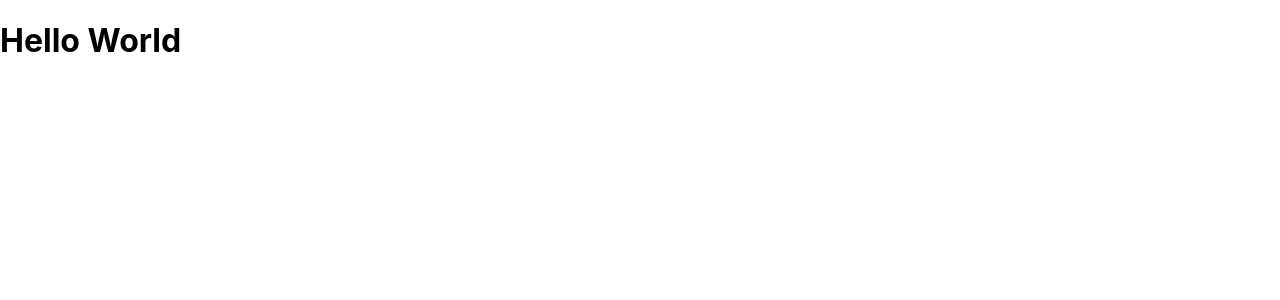
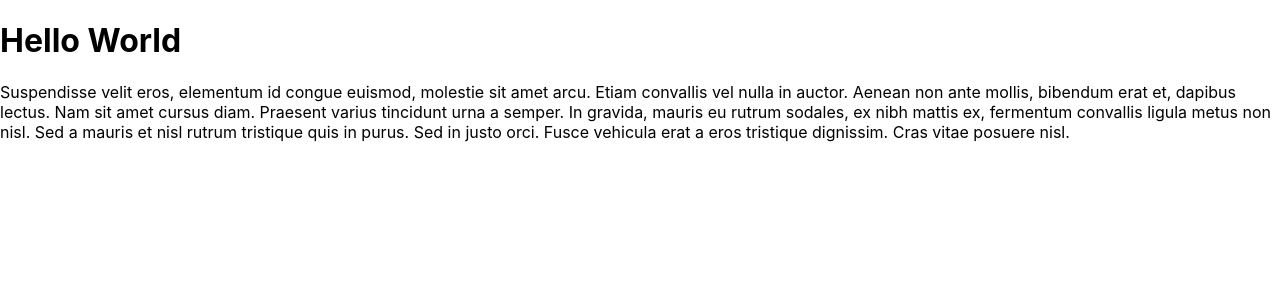
Before and after one commit to souzamarques/programador-full-stack-javascript, a React (Create React App) app in the folder Módulo 9 - React/02 - My First App/my-first-app/: page / in a window 1280 px wide. Shown: the top 300 px of the page. Built offline with nearby package versions, Linux system fonts and the light colour scheme.

Commit message:
Resolução do Exercício: criando um component Lorem Ipsum

```diff
--- a/Módulo 9 - React/02 - My First App/my-first-app/src/App.js
+++ b/Módulo 9 - React/02 - My First App/my-first-app/src/App.js
@@ -1,10 +1,12 @@
 import React from 'react';
 import HelloWorld from './Hello';
+import LoremIpsum from './component/Lorem';
 
 function App() {
   return (
     <div>
       <HelloWorld />
+      <LoremIpsum />
     </div>
   );
 }
--- /dev/null
+++ b/Módulo 9 - React/02 - My First App/my-first-app/src/component/Lorem.js
@@ -0,0 +1,18 @@
+import React from 'react';
+
+const LoremIpsum = () => {
+    return (
+        <p>
+            Suspendisse velit eros, elementum id congue euismod, molestie sit
+            amet arcu. Etiam convallis vel nulla in auctor. Aenean non ante
+            mollis, bibendum erat et, dapibus lectus. Nam sit amet cursus
+            diam. Praesent varius tincidunt urna a semper. In gravida, mauris eu
+            rutrum sodales, ex nibh mattis ex, fermentum convallis ligula metus
+            non nisl. Sed a mauris et nisl rutrum tristique quis in purus.
+            Sed in justo orci. Fusce vehicula erat a eros tristique dignissim.
+            Cras vitae posuere nisl.
+        </p>
+    )
+}
+
+export default LoremIpsum;
```
